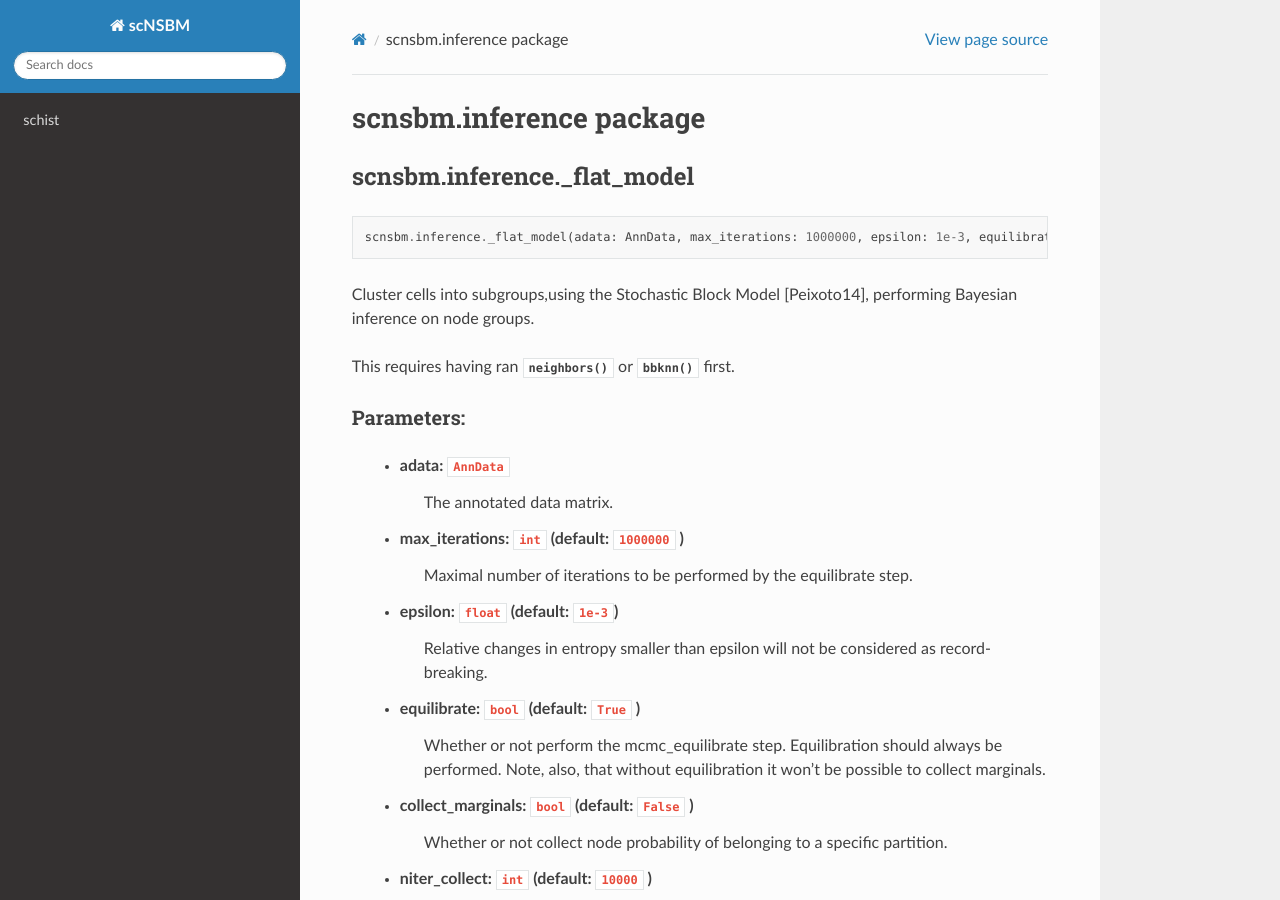
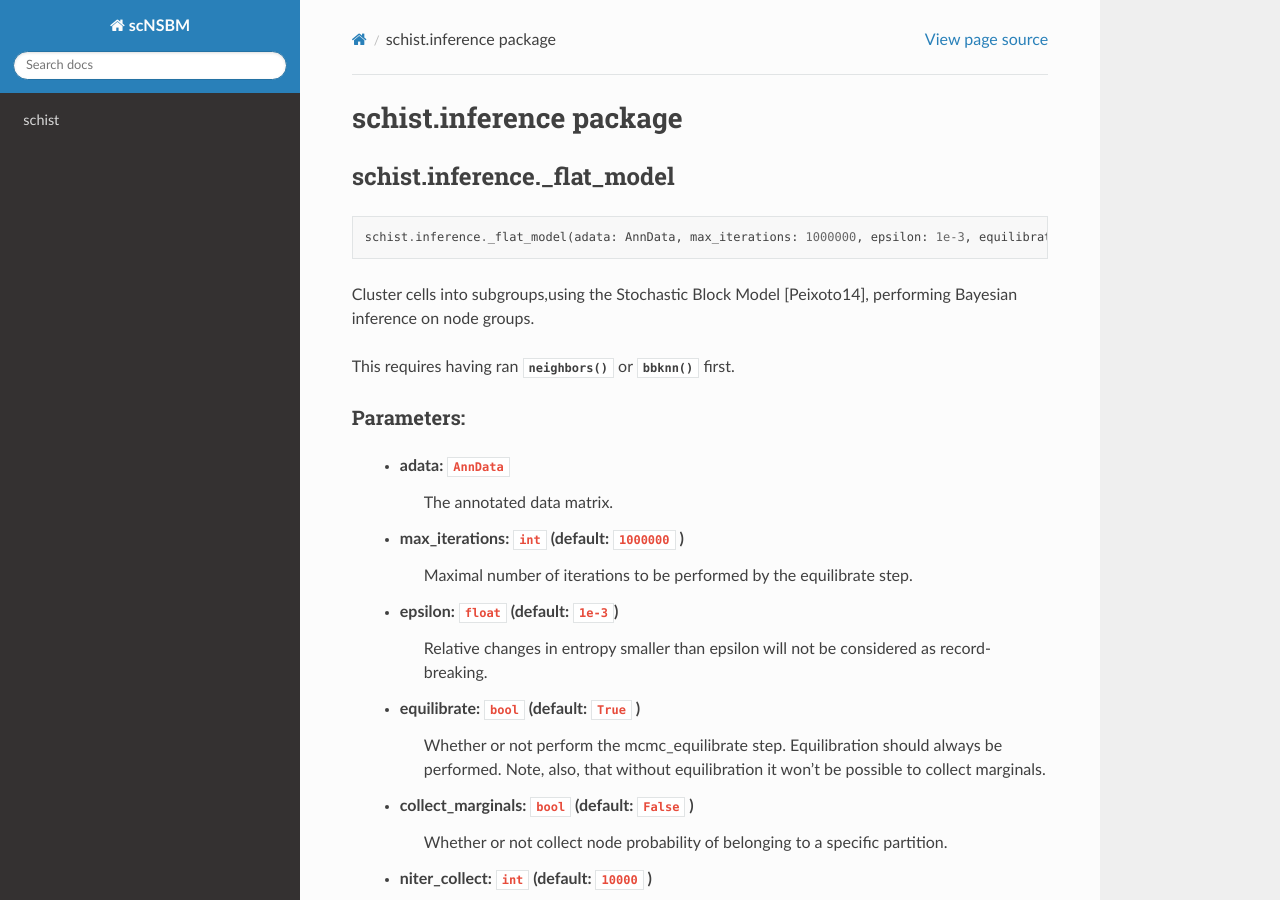
Before and after one commit to dawe/schist, a Sphinx documentation site: the page built from docs/schist.inference.rst, in a window 1280 px wide and 900 px high. Built offline with Sphinx 7.4.7 and the Read the Docs theme 2.0.0, drawn with Linux system fonts in a browser that asks for light colours; pages that are not in the unit, such as notebooks, are missing from menus.

Commit message:
first docs

```diff
--- a/docs/schist.inference.rst
+++ b/docs/schist.inference.rst
@@ -1,13 +1,13 @@
 ************************
-scnsbm.inference package
+schist.inference package
 ************************
 
-scnsbm.inference._flat_model
+schist.inference._flat_model
 ############################
 
 ::
 
-    scnsbm.inference._flat_model(adata: AnnData, max_iterations: 1000000, epsilon: 1e-3, equilibrate: True, wait: 1000, nbreaks: 2, collect_marginals: False, niter_collect: 10000, deg_corr: False, multiflip: True, fast_model: False, beta_range: 1.0,100.0, steps_anneal: int=5, restrict_to: Optional=None, random_seed: Optional=None, key_added:sbm, adjacency: Optional=None, directed: False, use_weights: False, save_state: False, copy:False, minimize_args: Optional={}, equilibrate_args: Optional={})
+    schist.inference._flat_model(adata: AnnData, max_iterations: 1000000, epsilon: 1e-3, equilibrate: True, wait: 1000, nbreaks: 2, collect_marginals: False, niter_collect: 10000, deg_corr: False, multiflip: True, fast_model: False, beta_range: 1.0,100.0, steps_anneal: int=5, restrict_to: Optional=None, random_seed: Optional=None, key_added:sbm, adjacency: Optional=None, directed: False, use_weights: False, save_state: False, copy:False, minimize_args: Optional={}, equilibrate_args: Optional={})
 
 Cluster cells into subgroups,using the Stochastic Block Model [Peixoto14]_, performing Bayesian inference on node groups.
 
```
